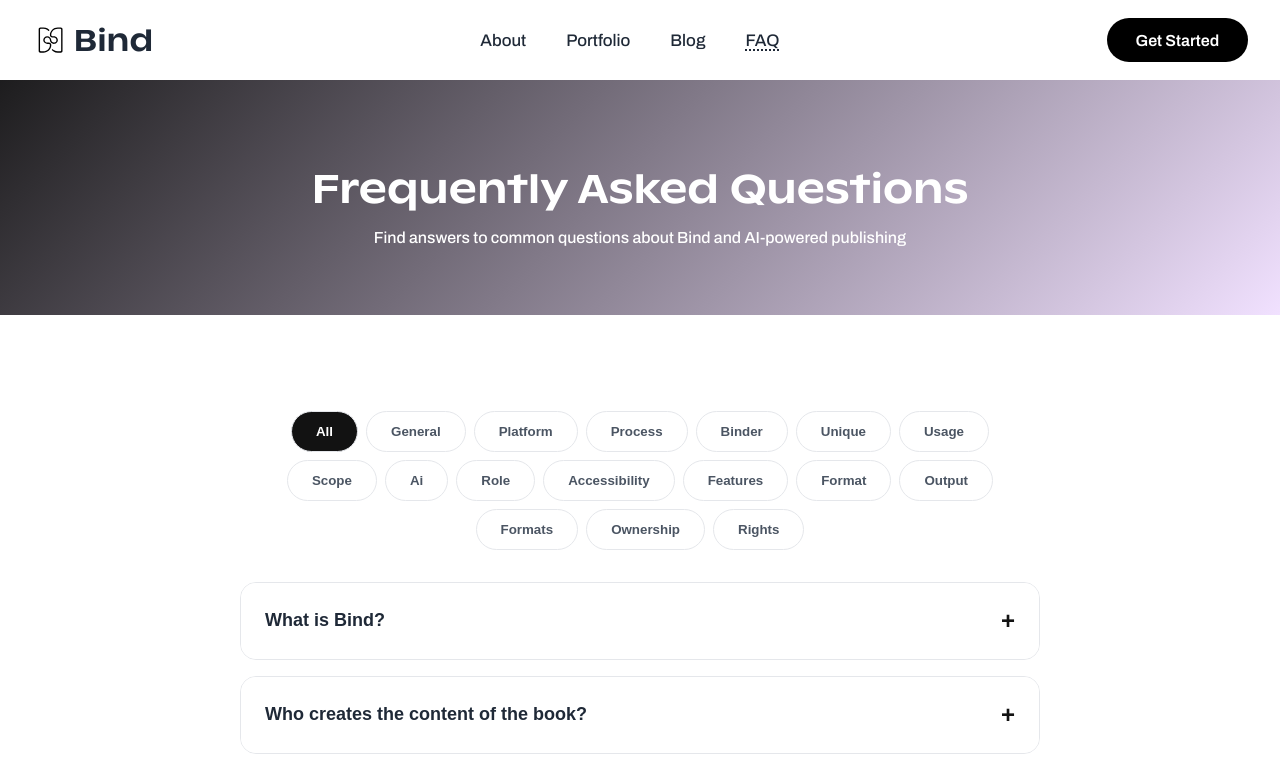
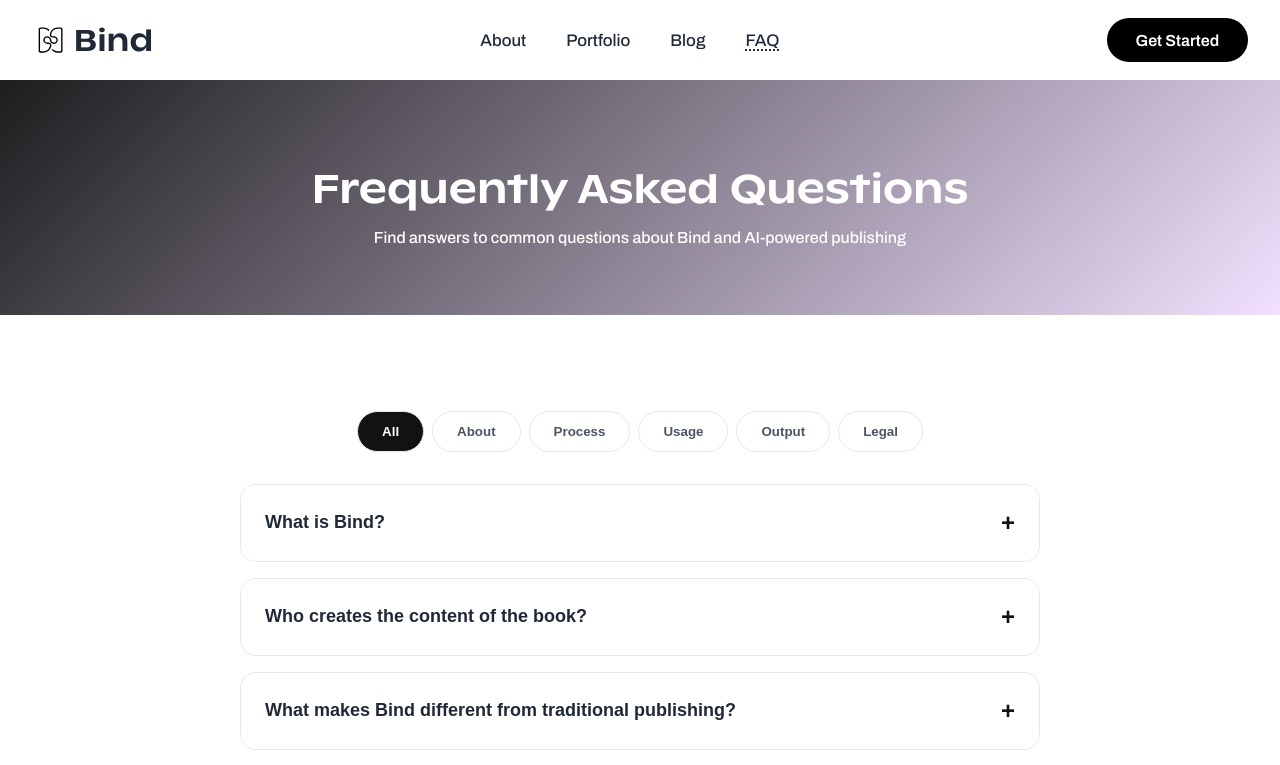
Before and after one commit to poster325/bind, a React (Create React App) app: page /faq in a window 1280 px wide. Shown: the top 765 px of the page. Built offline with nearby package versions, Linux system fonts and the light colour scheme.

Commit message:
deleteunnecessary

```diff
--- a/src/pages/FAQ.tsx
+++ b/src/pages/FAQ.tsx
@@ -187,61 +187,61 @@ const FAQ: React.FC = () => {
       question: "What is Bind?",
       answer:
         "Bind is a collaborative book-making system that transforms shared memories into printed books using AI and human direction.",
-      tags: ["general", "platform"],
+      tags: ["about"],
     },
     {
       question: "Who creates the content of the book?",
       answer:
         "The participants provide memory fragments through conversation, and the AI organizes them. A human 'Binder' then curates the final narrative.",
-      tags: ["process", "binder"],
+      tags: ["process"],
     },
     {
       question: "What makes Bind different from traditional publishing?",
       answer:
         "Instead of a single author, Bind captures the voices of multiple people — focusing on emotional depth, memory, and reflection.",
-      tags: ["general", "unique"],
+      tags: ["about"],
     },
     {
       question: "Is Bind only for personal memories?",
       answer:
         "No. While many books are personal, Bind can be used for any shared experience — teams, projects, relationships, or even events.",
-      tags: ["usage", "scope"],
+      tags: ["usage"],
     },
     {
       question: "How is AI used in the process?",
       answer:
         "AI helps structure, group, and generate drafts from collected data. It doesn't invent — it organizes what's already been expressed.",
-      tags: ["ai", "process"],
+      tags: ["process"],
     },
     {
       question: "What does a Binder do?",
       answer:
         "A Binder is like a director. They help shape the tone, ask better questions, and refine the final output into a coherent book.",
-      tags: ["binder", "role"],
+      tags: ["process"],
     },
     {
       question: "Can I use Bind with people who aren't tech-savvy?",
       answer:
         "Yes. The system is designed to be guided — through voice, chat, or assisted interviews — so anyone can participate.",
-      tags: ["accessibility", "features"],
+      tags: ["usage"],
     },
     {
       question: "What format is the final book?",
       answer:
         "A high-quality printed paper book — designed for emotional resonance, longevity, and physical beauty.",
-      tags: ["format", "output"],
+      tags: ["output"],
     },
     {
       question: "Is Bind only for yearbooks?",
       answer:
         "No. Yearbooks are just one format. Bind supports memory books of all kinds — memorials, childhood collections, travel logs, and more.",
-      tags: ["scope", "formats"],
+      tags: ["usage"],
     },
     {
       question: "Who owns the final content?",
       answer:
         "The contributors. Bind does not claim ownership of your memories or stories. Your book is entirely yours.",
-      tags: ["ownership", "rights"],
+      tags: ["legal"],
     },
   ];
 
--- a/src/pages/Home.tsx
+++ b/src/pages/Home.tsx
@@ -678,53 +678,7 @@ const Home: React.FC = () => {
         </Container>
       </Section>
 
-      <Section>
-        <Container>
-          <SectionHeader>
-            <TitleText className="ginto">System Workflow</TitleText>
-            <BodyText>From Shared Voices to a Singular Book</BodyText>
-          </SectionHeader>
-          <CardContainer>
-            <img
-              src="imgs/systemdiagram_1.png"
-              alt="System Flow Diagram I"
-              style={{
-                width: "100%",
-                height: "auto",
-                borderRadius: "1rem",
-                border: "1px solid var(--border-color)",
-                boxShadow: "var(--shadow-sm)",
-              }}
-            />
-          </CardContainer>
-          <CardContainer>
-            <img
-              src="imgs/systemdiagram_2.png"
-              alt="System Flow Diagram II"
-              style={{
-                width: "100%",
-                height: "auto",
-                borderRadius: "1rem",
-                border: "1px solid var(--border-color)",
-                boxShadow: "var(--shadow-sm)",
-              }}
-            />
-          </CardContainer>
-          <CardContainer>
-            <img
-              src="imgs/systemdiagram_3.png"
-              alt="System Flow Diagram III"
-              style={{
-                width: "100%",
-                height: "auto",
-                borderRadius: "1rem",
-                border: "1px solid var(--border-color)",
-                boxShadow: "var(--shadow-sm)",
-              }}
-            />
-          </CardContainer>
-        </Container>
-      </Section>
+
     </>
   );
 };
```
